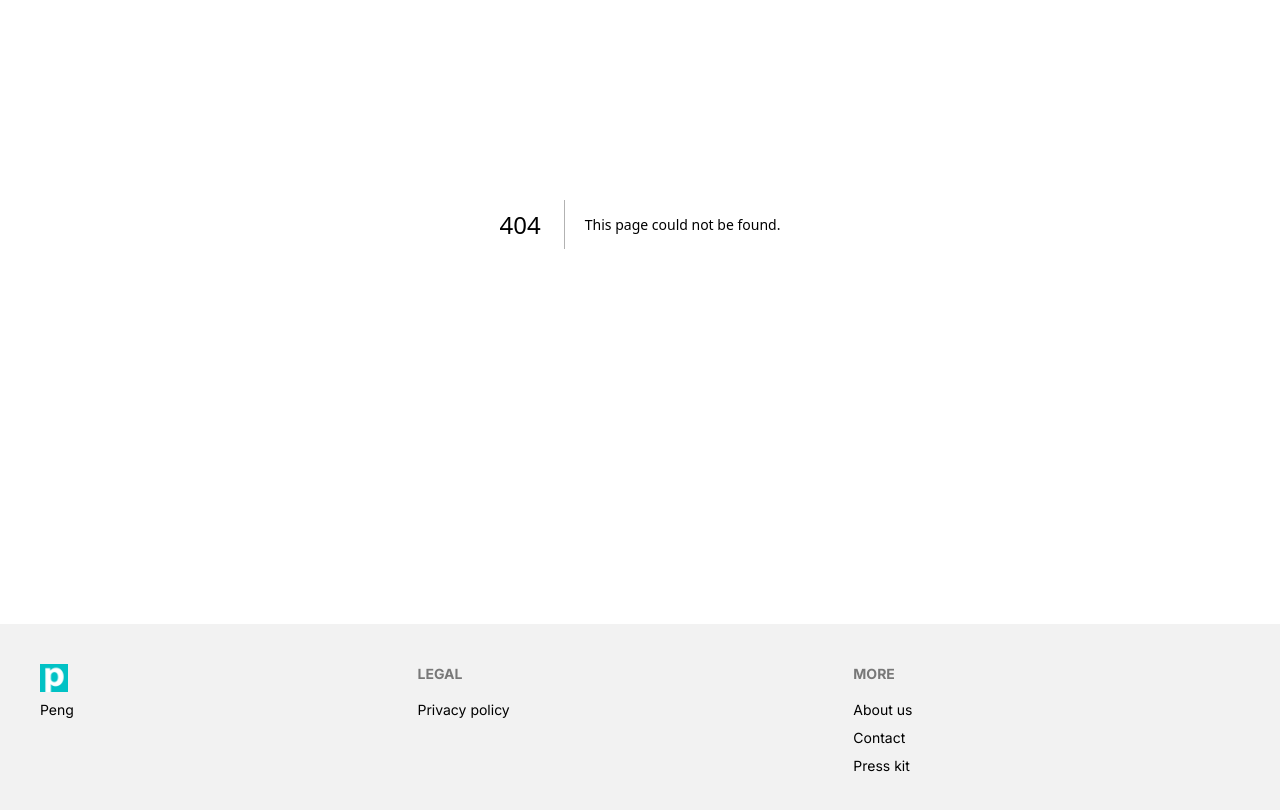
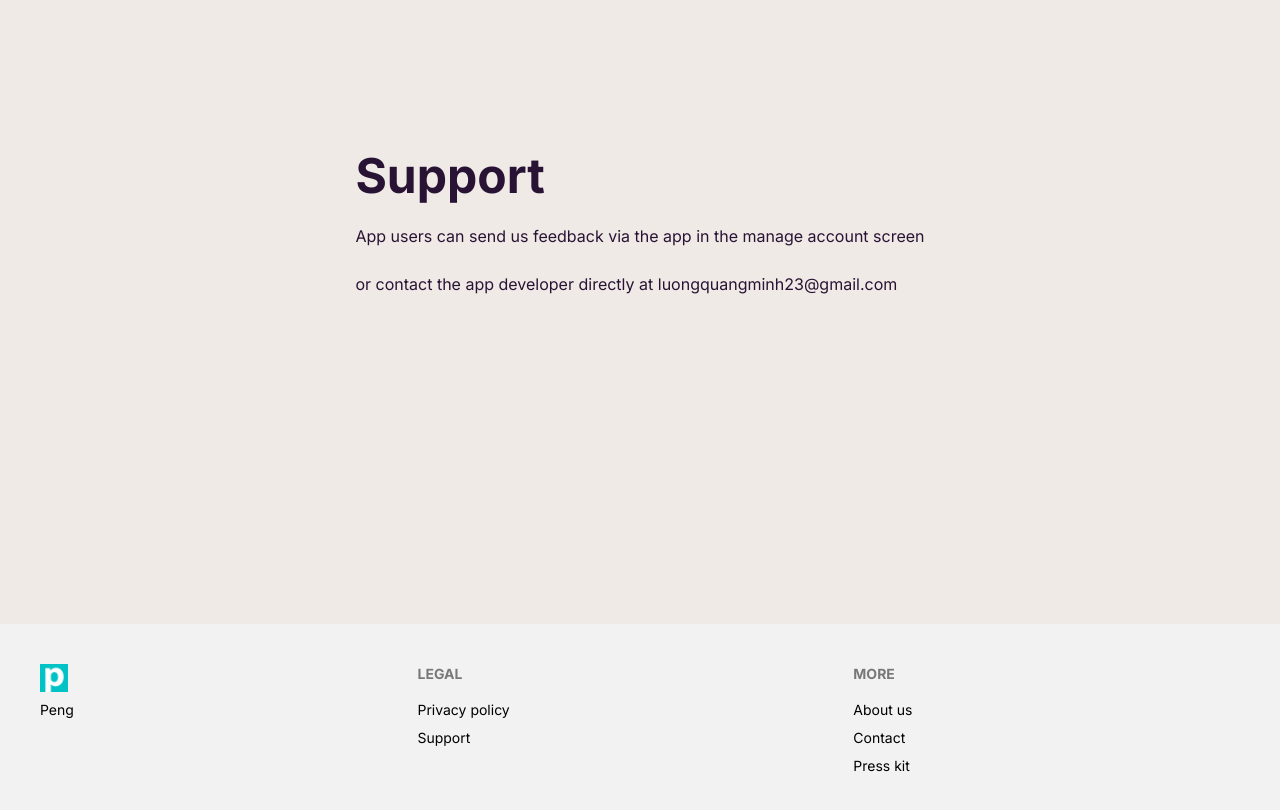
Before and after one commit to bobcoi03/peng_web, a Next.js app: page /support in a window 1280 px wide. Before the commit this address had no page. Shown: the part 240-1050 px from the top of the page. Built offline with nearby package versions, Linux system fonts and the light colour scheme.

Commit message:
added support page

```diff
--- a/src/app/layout.js
+++ b/src/app/layout.js
@@ -1,3 +1,4 @@
+import Link from 'next/link'
 import './globals.css'
 import { Inter } from 'next/font/google'
 
@@ -18,7 +19,9 @@ export default function RootLayout({ children }) {
       <body className={inter.className}>
         <div className="navbar bg-base-100">
           <div className='navbar-start'>
-            <img src="/iconP.png" className='h-7'/>
+            <Link href={"/"}>
+              <img src="/iconP.png" className='h-7'/>
+            </Link>
           </div>
           <div className='navbar-center'>
             <a className='text-2xl font-semibold text-black'>Peng</a>
@@ -34,6 +37,9 @@ export default function RootLayout({ children }) {
           <div>
             <span className="footer-title">Legal</span>
             <a className="link link-hover" href='https://www.freeprivacypolicy.com/live/b24234eb-f6b7-4976-9f54-4edf00726cbb' target='_blank'>Privacy policy</a>
+            <Link href={"/support"}>
+              <p className="link link-hover" target='_blank'>Support</p>
+            </Link>
           </div>
           <div>
             <span className="footer-title">More</span>
--- /dev/null
+++ b/src/app/support/page.js
@@ -0,0 +1,18 @@
+export default function SupportScreen() {
+    return (
+        <main data-theme="cupcake">
+            <div className="hero min-h-screen bg-base-200">
+            <div className="hero-content flex-col lg:flex-row-reverse">
+                <div>
+                <h1 className="text-5xl font-bold">Support</h1>
+                <p className="py-6">App users can send us feedback via the app in the manage account screen </p>
+                <p>
+                    or contact the app developer directly at luongquangminh23@gmail.com
+                </p>
+                </div>
+            </div>
+            </div>
+        </main>
+
+    )
+}
```
